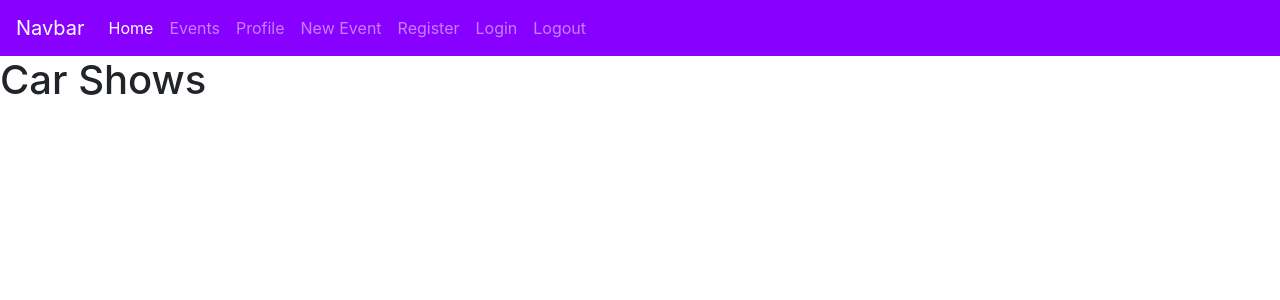
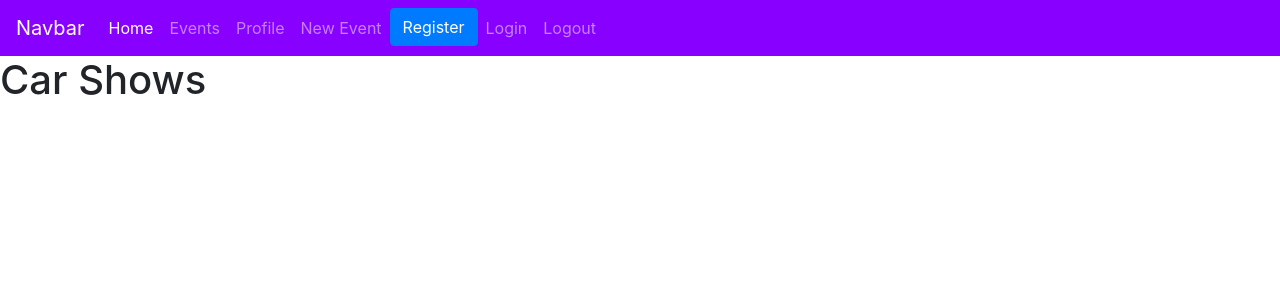
Before and after one commit to matt-oc/car-shows, a Flask app: page / in a window 1280 px wide. Shown: the top 300 px of the page. Run offline with Flask 2, Linux system fonts and the light colour scheme; data that the repository does not hold is empty; some libraries are stand-ins or nearby versions.

Commit message:
'add regisster modal'

```diff
--- a/templates/base.html
+++ b/templates/base.html
@@ -24,10 +24,10 @@
     <div class="collapse navbar-collapse" id="navbarSupportedContent">
       <ul class="navbar-nav mr-auto">
         <li class="nav-item active">
-          <a class="nav-link" href="{{ url_for('get_events') }}">Home <span class="sr-only">(current)</span></a>
+          <a class="nav-link" href="">Home <span class="sr-only">(current)</span></a>
         </li>
         <li class="nav-item">
-          <a class="nav-link" href="{{ url_for('get_events') }}">Events</a>
+          <a class="nav-link" href="#">Events</a>
         </li>
         <li class="nav-item">
           <a class="nav-link" href="#">Profile</a>
@@ -36,7 +36,9 @@
           <a class="nav-link" href="#">New Event</a>
         </li>
         <li class="nav-item">
-          <a class="nav-link" href="#">Register</a>
+          <button type="button" class="btn btn-primary" data-toggle="modal" data-target="#exampleModal">
+  Register
+</button>
         </li>
         <li class="nav-item">
           <a class="nav-link" href="#">Login</a>
@@ -70,6 +72,29 @@
     {% endfor %} {% endif %} {% endwith %}
   </section>
 
+  <!--Register-->
+  <section>
+    <!-- Modal -->
+    <div class="modal fade" id="exampleModal" tabindex="-1" aria-labelledby="exampleModalLabel" aria-hidden="true">
+      <div class="modal-dialog">
+        <div class="modal-content">
+          <div class="modal-header">
+            <h5 class="modal-title" id="exampleModalLabel">Modal title</h5>
+            <button type="button" class="close" data-dismiss="modal" aria-label="Close">
+              <span aria-hidden="true">&times;</span>
+            </button>
+          </div>
+          <div class="modal-body">
+            ...
+          </div>
+          <div class="modal-footer">
+            <button type="button" class="btn btn-secondary" data-dismiss="modal">Close</button>
+            <button type="button" class="btn btn-primary">Save changes</button>
+          </div>
+        </div>
+      </div>
+    </div>
+  </section>
   <!--Footer-->
   <footer id="footer">
 
```
